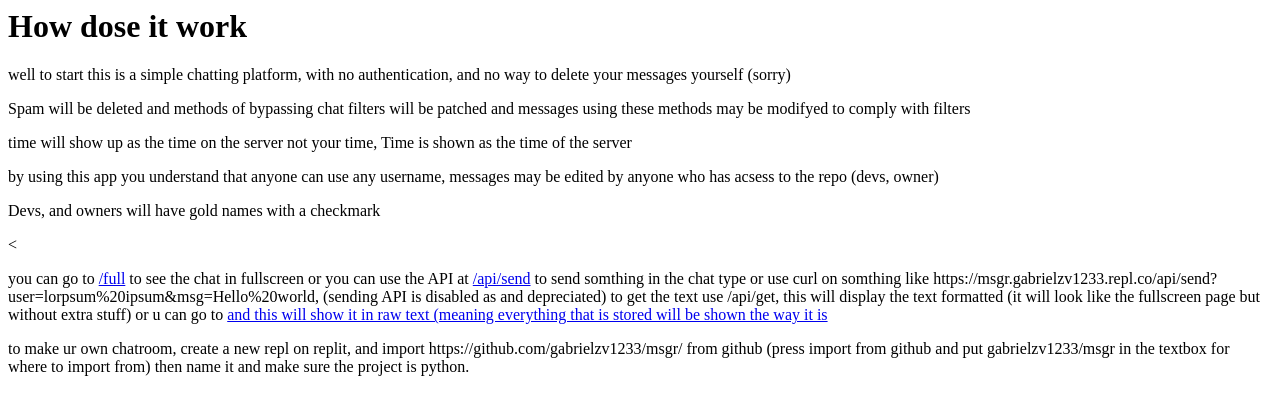
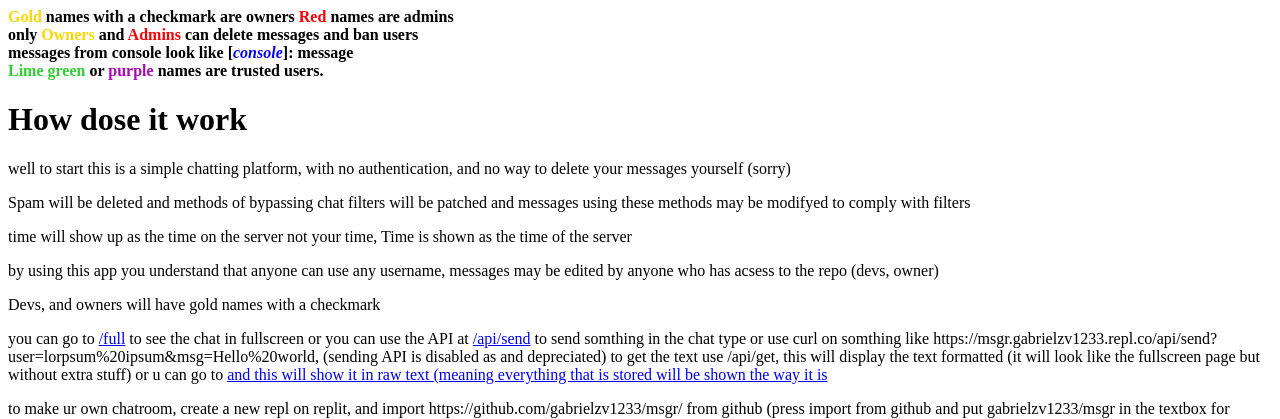
Before and after one commit to gabrielzv1233/msgr, a Flask app: page /info in a window 1280 px wide. Shown: the top 419 px of the page. Run offline with Flask 3, Linux system fonts and the light colour scheme.

Commit message:
added some extra info ect

```diff
--- a/requirements.txt
+++ b/requirements.txt
@@ -1,2 +1,3 @@
+user_agents
+requests
 Flask
-requests
--- a/templates/info.html
+++ b/templates/info.html
@@ -10,13 +10,16 @@
     <title>msgr - info</title>
 </head>
 <body>
+  <b><b style="color:gold;">Gold</b> names with a checkmark are owners <b style="color:red;">Red</b> names are admins<br>
+  only <b style="color:gold;">Owners</b> and <b style="color:red;">Admins</b> can delete messages and ban users<br>
+  <b>messages from console look like [<i style="color:blue;">console</i>]:</b> message<br>
+  <b style="color:limegreen;"">Lime green</b> or <b style="color:#A908B5;">purple</b> names are trusted users.</b></b><br>
   <h1>How dose it work</h1>
   <p>well to start this is a simple chatting platform, with no authentication, and no way to delete your messages yourself (sorry)</p>
   <p>Spam will be deleted and methods of bypassing chat filters will be patched and messages using these methods may be modifyed to comply with filters</p>
 <p>time will show up as the time on the server not your time, Time is shown as the time of the server</p>
   <p>by using this app you understand that anyone can use any username, messages may be edited by anyone who has acsess to the repo (devs, owner)</p>
   <p>Devs, and owners will have gold names with a checkmark</p>
-<
 <p>you can go to <a href="/full">/full</a> to see the chat in fullscreen or you can use the API at <a href="/api/send">/api/send</a> to send somthing in the chat type or use curl on somthing like https://msgr.gabrielzv1233.repl.co/api/send?user=lorpsum%20ipsum&msg=Hello%20world, (sending API is disabled as and depreciated) to get the text use /api/get, this will display the text formatted (it will look like the fullscreen page but without extra stuff) or u can go to <a href="/api/get/raw"> and this will show it in raw text (meaning everything that is stored will be shown the way it is</a></p>
 <p>to make ur own chatroom, create a new repl on replit, and import https://github.com/gabrielzv1233/msgr/ from github (press import from github and put gabrielzv1233/msgr in the textbox for where to import from) then name it and make sure the project is python.</p><br>
 <h2 style="color:red;">DO NOT SHARE YOUR UUID UNLESS IF THE OWNER ASKS, IF THEY DO ASK ONLY SEND IN PRIVATE DMs</h2><h4> (UUIDs cannot share personal information it just identifys the user and hackers can spoof there UUID allowing them to change their username colors to yours if you have one)</h4>
```
Also changed, not shown: CopyPastes.md (added, +4 -0 lines), templates/full.html (+5 -2 lines).
